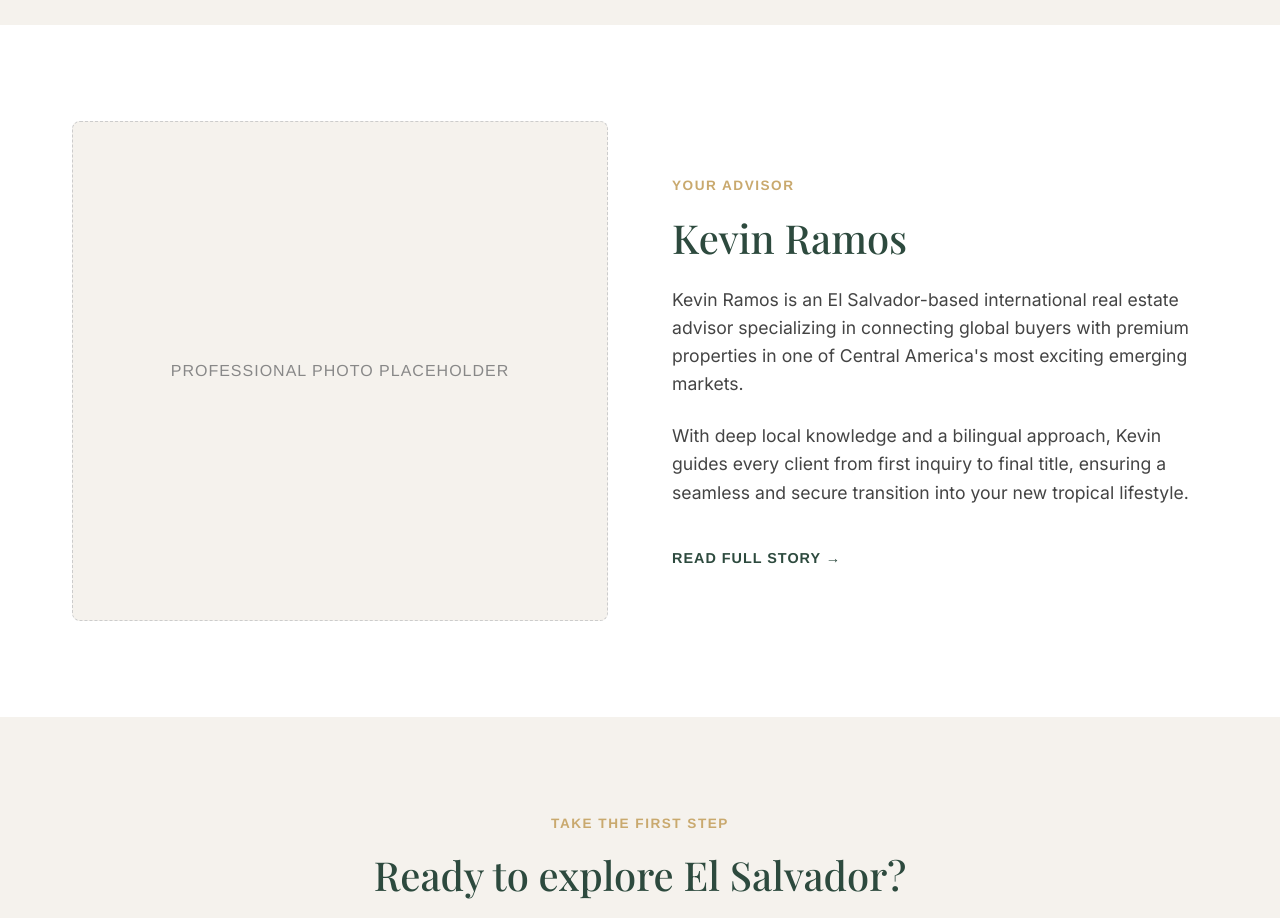
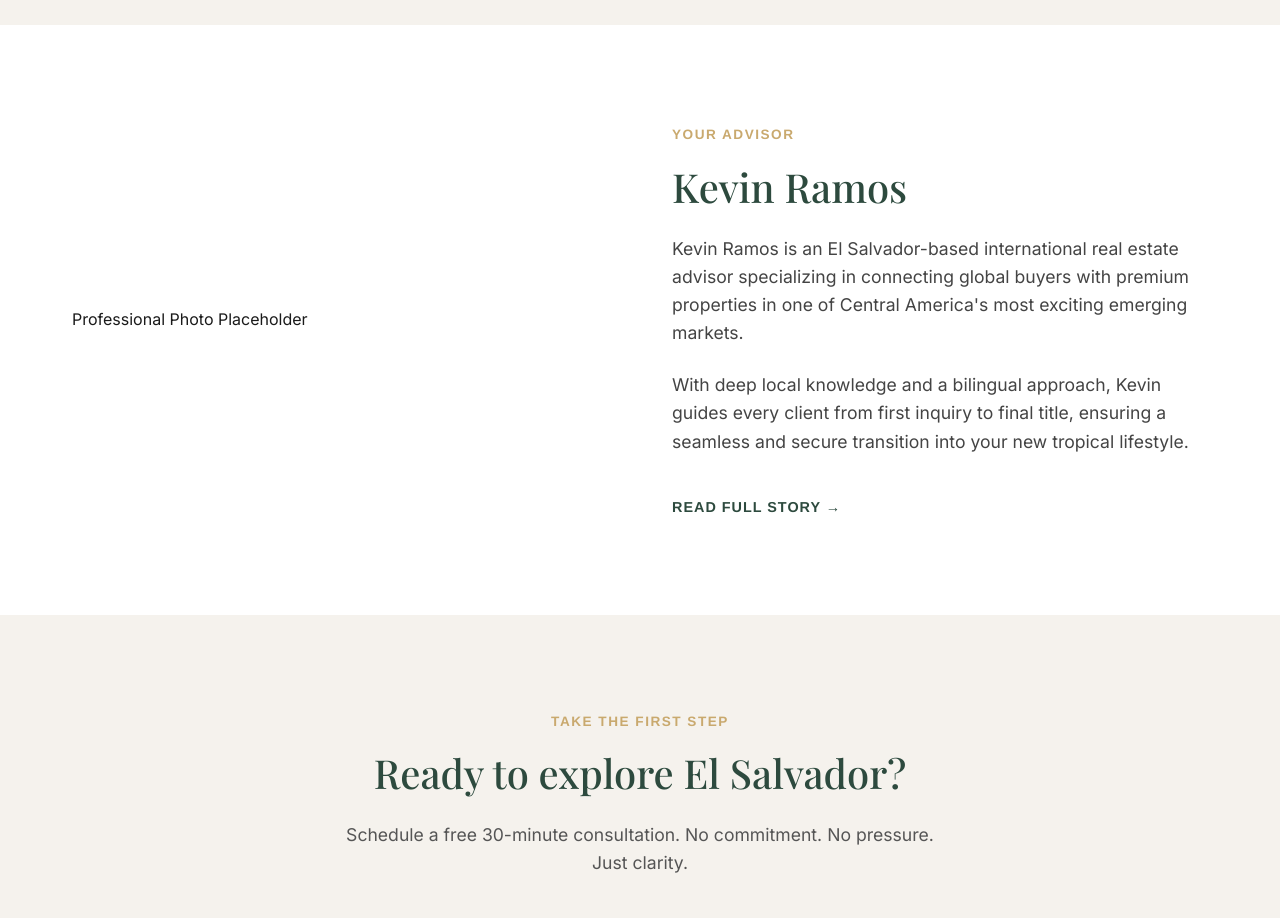
Before and after one commit to Volcanapacifica/Volcana, a React (Vite) app: page / in a window 1280 px wide. Shown: the part 3040-3958 px from the top of the page. Built offline with nearby package versions, Linux system fonts and the light colour scheme; a web font is replaced by a local one.

Commit message:
Update Home.css for about image styling
Refactor about image styles and remove unused classes.

```diff
--- a/src/pages/Home.css
+++ b/src/pages/Home.css
@@ -195,21 +195,18 @@
   align-items: center;
 }
 
-.about-image-placeholder {
-  background-color: var(--color-background);
-  height: 500px;
+.about-image {
+  width: 100%;
   border-radius: 8px;
-  display: flex;
-  align-items: center;
-  justify-content: center;
-  border: 1px dashed #ccc;
+  overflow: hidden;
 }
 
-.placeholder-text {
-  color: #888;
-  font-family: var(--font-accent);
-  text-transform: uppercase;
-  letter-spacing: 1px;
+.about-image img {
+  width: 100%;
+  height: 100%;
+  object-fit: cover;
+  display: block;
+  border-radius: 8px;
 }
 
 .about-content h2 {
@@ -269,19 +266,7 @@
     grid-template-columns: 1fr 1fr;
   }
 }
-.about-image {
-  width: 100%;
-  border-radius: 8px;
-  overflow: hidden;
-}
 
-.about-image img {
-  width: 100%;
-  height: 100%;
-  object-fit: cover;
-  display: block;
-  border-radius: 8px;
-}
 @media (max-width: 768px) {
   .hero-text h1 {
     font-size: 2.5rem;
```
